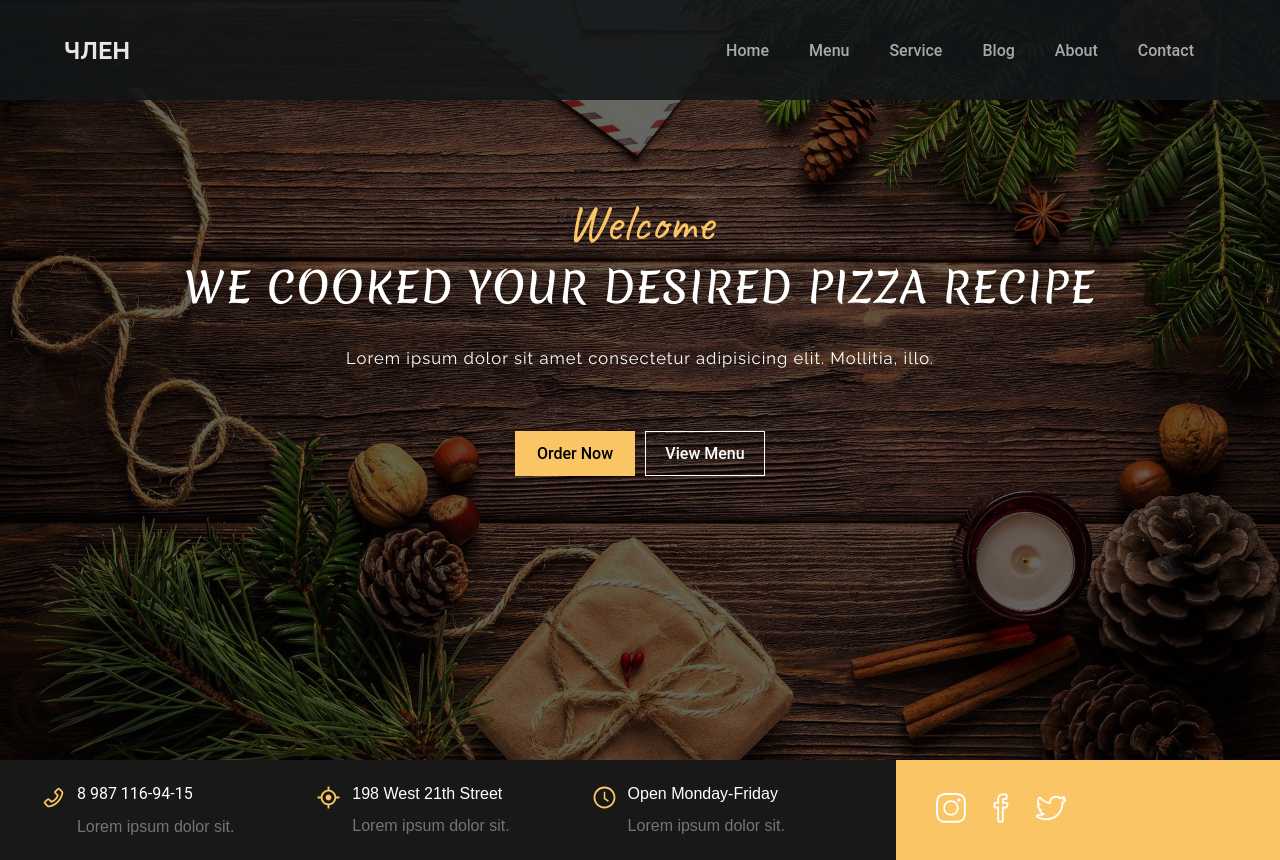
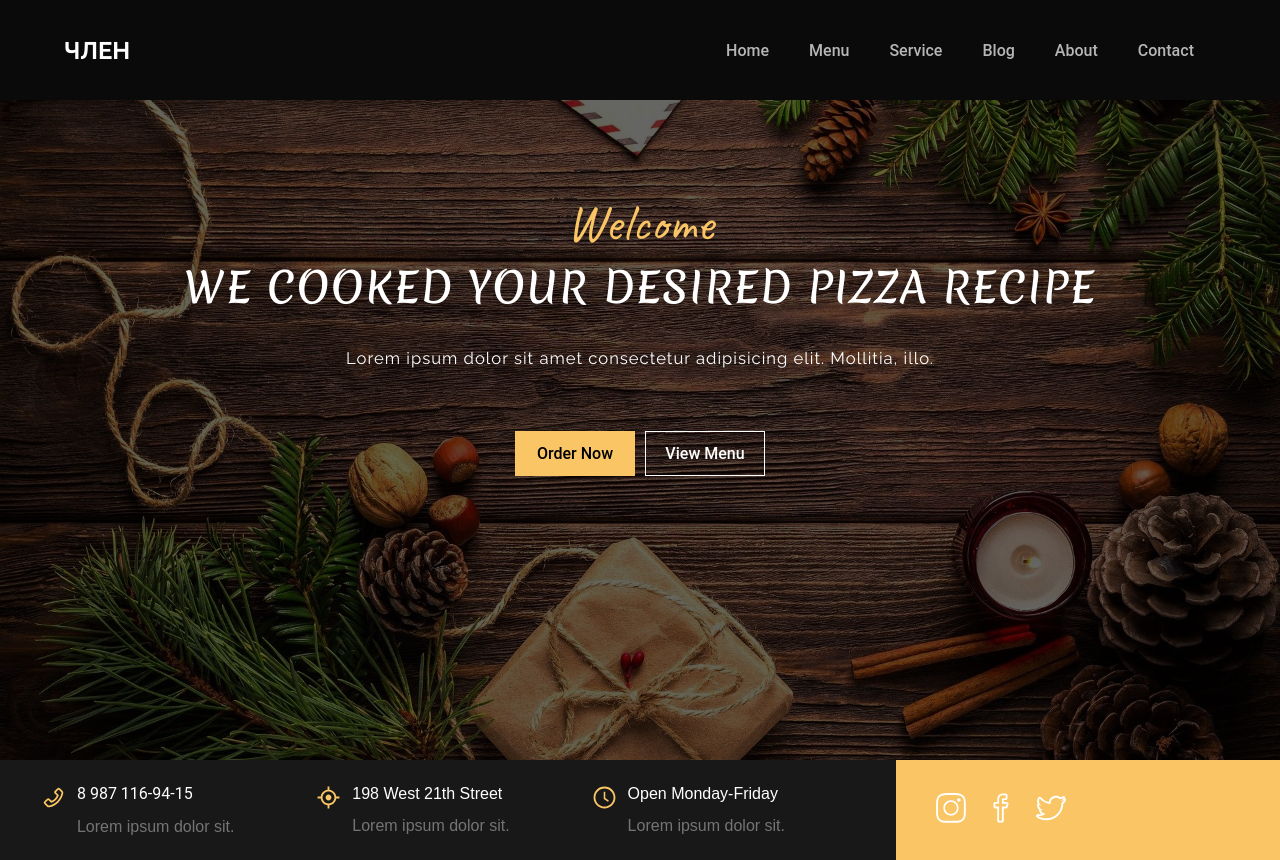
Before and after one commit to Leonid-poc/MakeHub, a React (Create React App) app in the folder client/: page / in a window 1280 px wide. Built offline with nearby package versions, Linux system fonts and the light colour scheme; a web font is replaced by a local one.

Commit message:
navbar upgrade

```diff
--- a/client/src/components/navbar/Navbar.css
+++ b/client/src/components/navbar/Navbar.css
@@ -2,9 +2,8 @@
     position: fixed;
     height: 100px;
     width: 100%;
-    opacity: .9;
     z-index: 999;
-    background-color: #121618;
+    background-color: #0a0a0a;
     display: flex;
     justify-content: space-evenly;
     text-align: center;
--- a/client/src/components/navbar/Navbar.module.css
+++ b/client/src/components/navbar/Navbar.module.css
@@ -55,6 +55,6 @@
         align-items: center;
         width: 100%;
         top: 100px;
-        background: #121618;
+        background: #0a0a0a;
     }
 }
```
